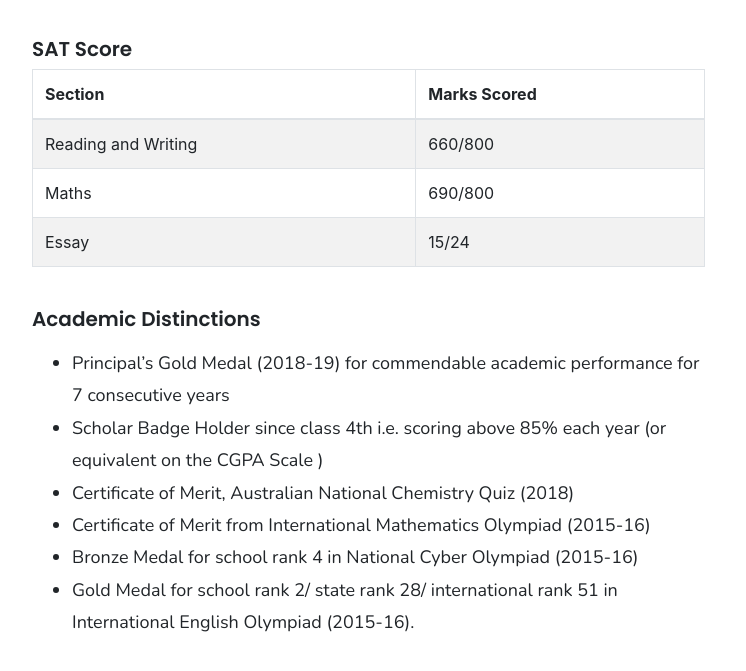
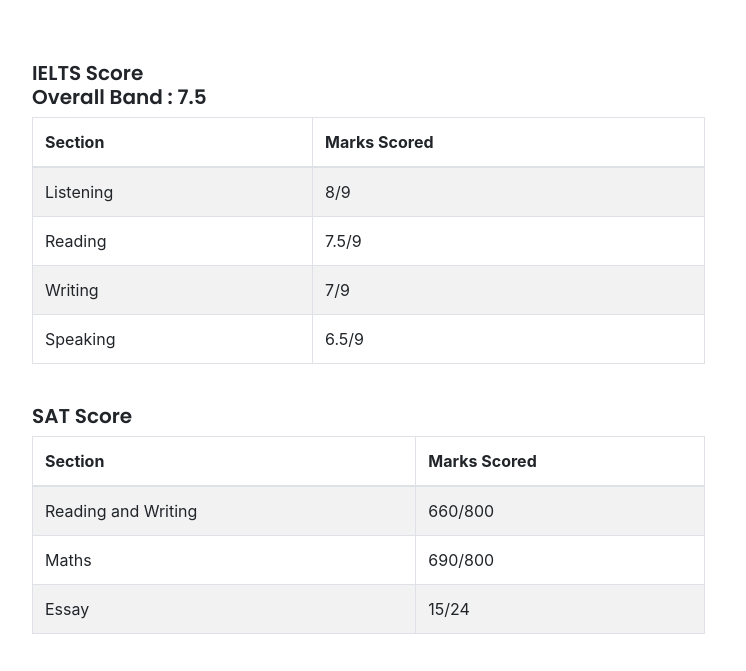
Before and after one commit to AshmitGupta/My-Portfolio, a plain HTML site: page academic.html in a window 1280 px wide. Shown: the part 1213-1884 px from the top of the page, without its empty margins (96-842 px from the left). Drawn offline with nearby package versions, Linux system fonts and the light colour scheme.

Commit message:
Update academic.html

```diff
--- a/academic.html
+++ b/academic.html
@@ -126,6 +126,39 @@
             </tbody>
         </table>
         <br>
+        <br>
+        <h5 class='academic-sub-headings'>
+            IELTS Score
+            <br>
+            Overall Band : 7.5
+        </h5>
+        <table class="table table-striped table-bordered" >
+            <thead>
+              <tr>
+                <th  scope="col">Section </th>
+                <th  scope="col">Marks Scored </th>
+              </tr>
+            </thead>
+            <tbody>
+              <tr>
+                <td>Listening</td>
+                <td>8/9</td>
+              </tr>
+              <tr>
+                <td>Reading</td>
+                <td>7.5/9</td>
+              </tr>
+              <tr>
+                <td>Writing</td>
+                <td>7/9</td>
+              </tr>
+              <tr>
+                <td>Speaking</td>
+                <td>6.5/9</td>
+              </tr>
+            </tbody>
+        </table>
+        <br>
         <h5 class='academic-sub-headings'>
             SAT Score
         </h5>
```
